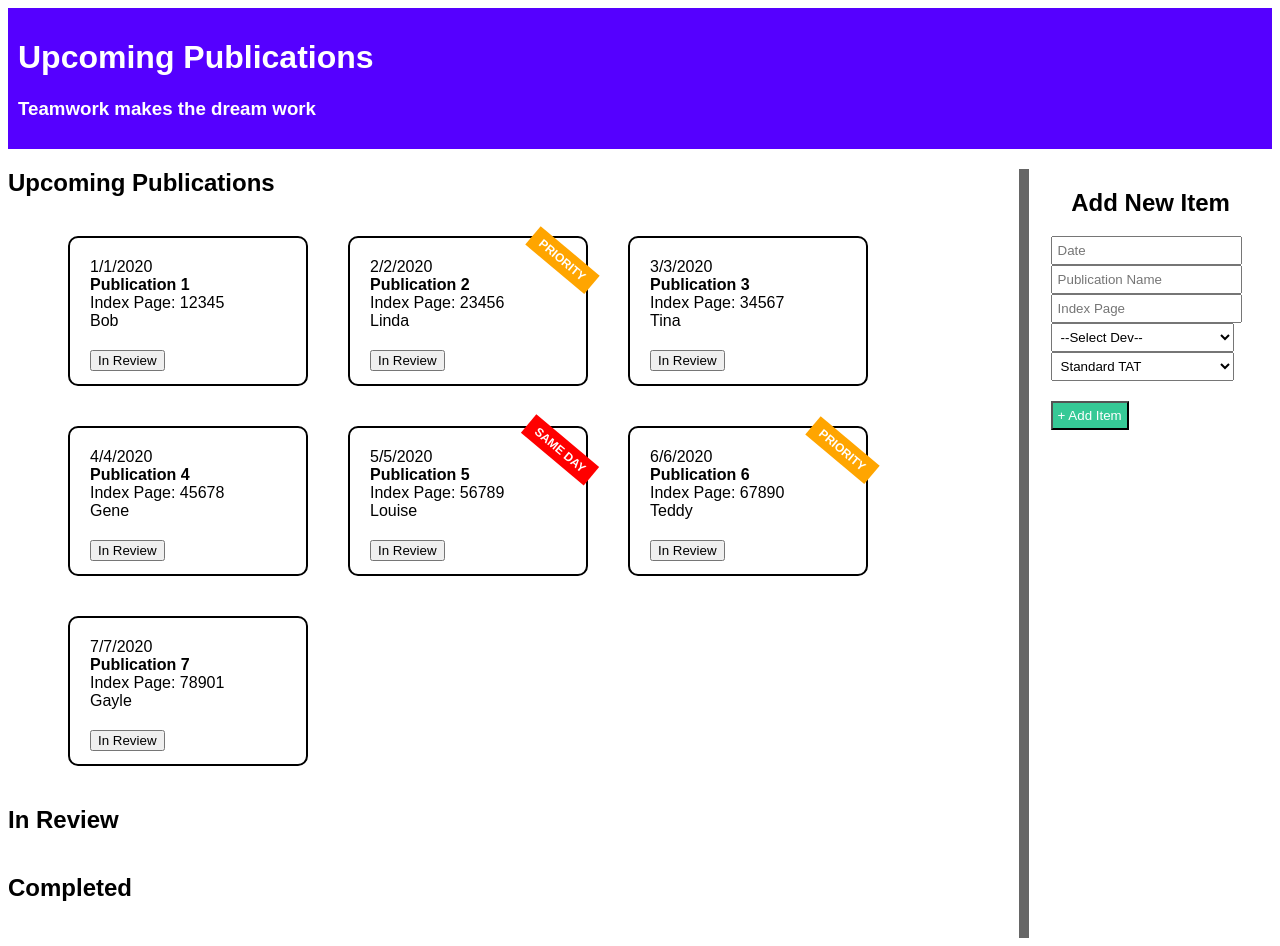
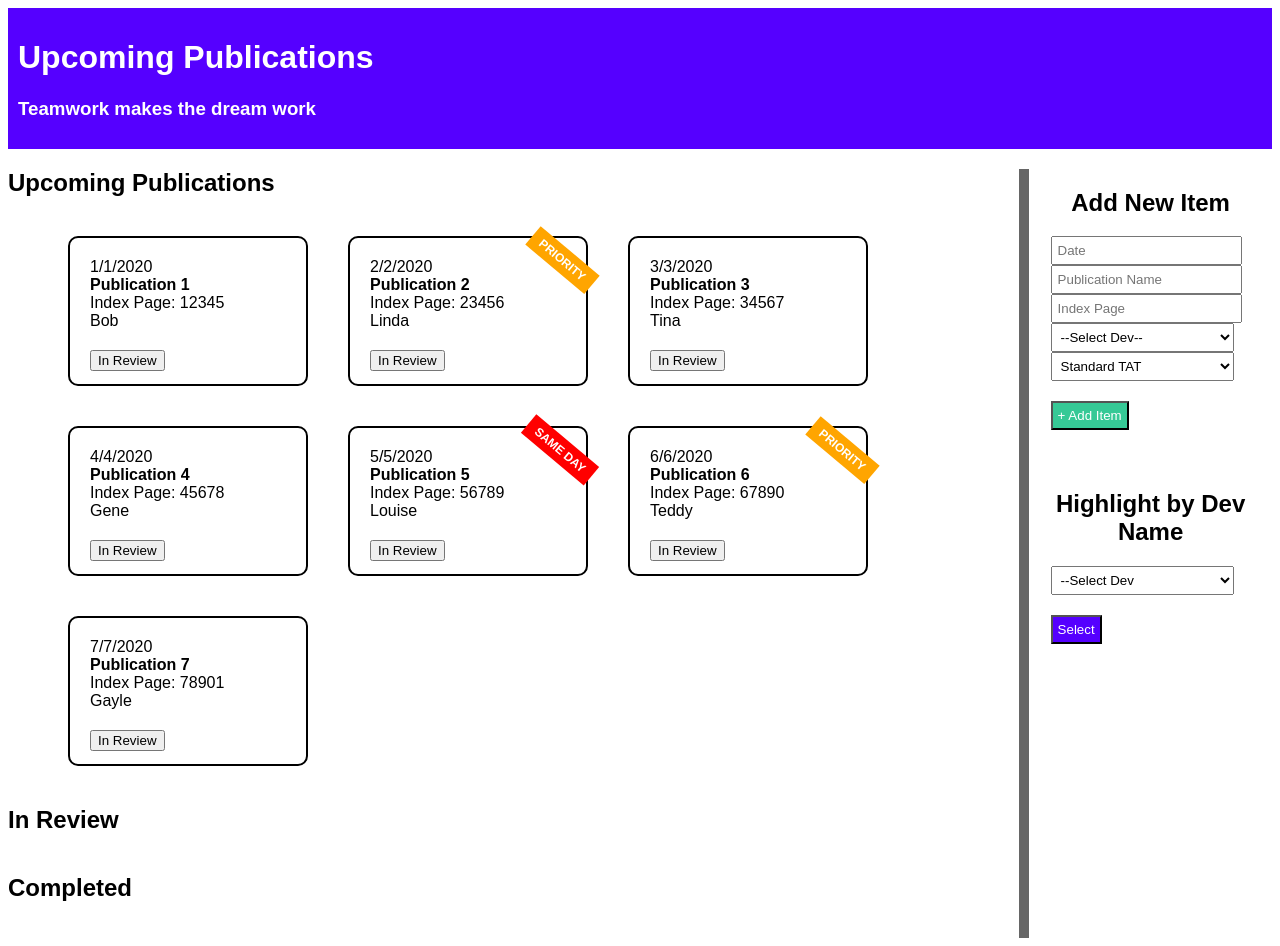
Before and after one commit to twelve13/task-tracker_React, a React (Create React App) app: page / in a window 1280 px wide. Built offline with nearby package versions, Linux system fonts and the light colour scheme.

Commit message:
add form to select a developer

```diff
--- a/src/App.js
+++ b/src/App.js
@@ -2,13 +2,15 @@ import React from 'react';
 import Header from './components/Header';
 import Item from './components/Item';
 import AddItemForm from './components/AddItemForm';
+import SelectDevForm from './components/SelectDevForm';
 import data from './data';
 
 class App extends React.Component {
   state = {
     upcoming: {},
     review: {},
-    completed: {}
+    completed: {},
+    selectedDev: ""
   };
 
   componentDidMount() {
@@ -50,6 +52,14 @@ class App extends React.Component {
     })
   };
 
+  selectDev = (chosenDev) => {
+    let selectedDev = {...this.state.selectedDev};
+    selectedDev = chosenDev;
+    this.setState({
+      selectedDev
+    })
+  };
+
   render() {
     return (
       <div>
@@ -66,6 +76,7 @@ class App extends React.Component {
                     details={this.state.upcoming[key]}
                     moveToReview={this.moveToReview}
                     moveToCompleted={this.moveToCompleted}
+                    chosenDev={this.state.selectedDev}
                   />
                 ))}
               </ul>
@@ -80,6 +91,7 @@ class App extends React.Component {
                     details={this.state.review[key]}
                     status="inReview"
                     moveToCompleted={this.moveToCompleted}
+                    chosenDev={this.state.selectedDev}
                   />
                 ))}
               </ul>
@@ -93,6 +105,7 @@ class App extends React.Component {
                     index={key}
                     details={this.state.completed[key]}
                     status="completed"
+                    chosenDev={this.state.selectedDev}
                   />
                 ))}
               </ul>
@@ -101,6 +114,8 @@ class App extends React.Component {
           <div className="form-area">
             <h2>Add New Item</h2>
             <AddItemForm addItem = {this.addItem} />
+            <h2 className="highlight-form-area">Highlight by Dev Name</h2>
+            <SelectDevForm selectDev={this.selectDev} />
           </div>
         </div>
       </div>
--- a/src/components/Item.js
+++ b/src/components/Item.js
@@ -20,6 +20,10 @@ class Item extends React.Component {
 			className += " same-day";
 		}
 
+		if (this.props.chosenDev == developer) {
+			className += " highlight"
+		}
+
 		return (
 			<div className={className}>
 				<div>{date}</div>
--- /dev/null
+++ b/src/components/SelectDevForm.js
@@ -0,0 +1,35 @@
+import React from 'react';
+
+class SelectDevForm extends React.Component {
+	devRef = React.createRef();
+
+	selectDev = (event) => {
+		event.preventDefault();
+
+		const chosenDev = this.devRef.current.value;
+
+		this.props.selectDev(chosenDev);
+
+		//refresh the form
+		event.currentTarget.reset();
+	}
+	render() {
+		return (
+			<form className="select-dev-form" onSubmit={this.selectDev}>
+				<select name="developer" ref={this.devRef}>
+					<option value="">--Select Dev</option>
+					<option value="Bob">Bob</option>
+					<option value="Linda">Linda</option>
+					<option value="Tina">Tina</option>
+					<option value="Gene">Gene</option>
+					<option value="Louise">Louise</option>
+					<option value="Teddy">Teddy</option>
+					<option value="Gayle">Gayle</option>
+				</select>
+				<button type="submit">Select</button>
+			</form>
+		)
+	}
+};
+
+export default SelectDevForm;
--- a/src/style.css
+++ b/src/style.css
@@ -115,3 +115,15 @@ body {
 button.completed {
 	display: none;
 }
+
+.select-dev-form button {
+	background-color: #50f;
+}
+
+.highlight-form-area {
+	margin-top: 60px;
+}
+
+.highlight {
+	border: solid 5px #50f;
+}
```
